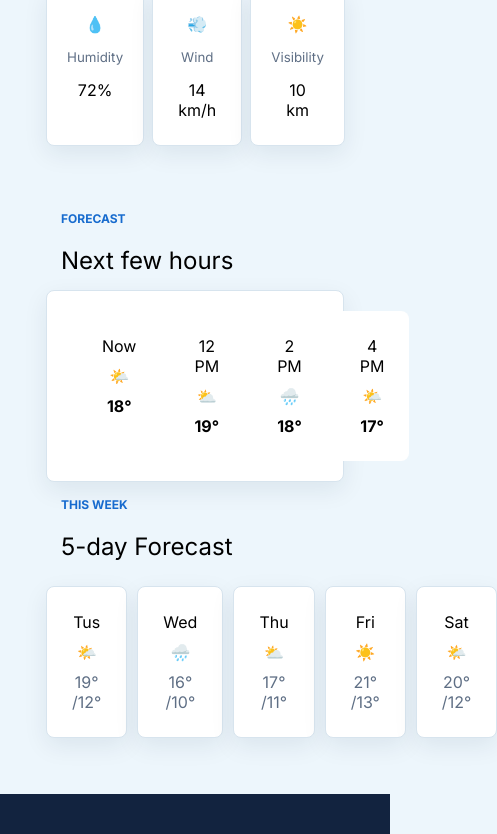
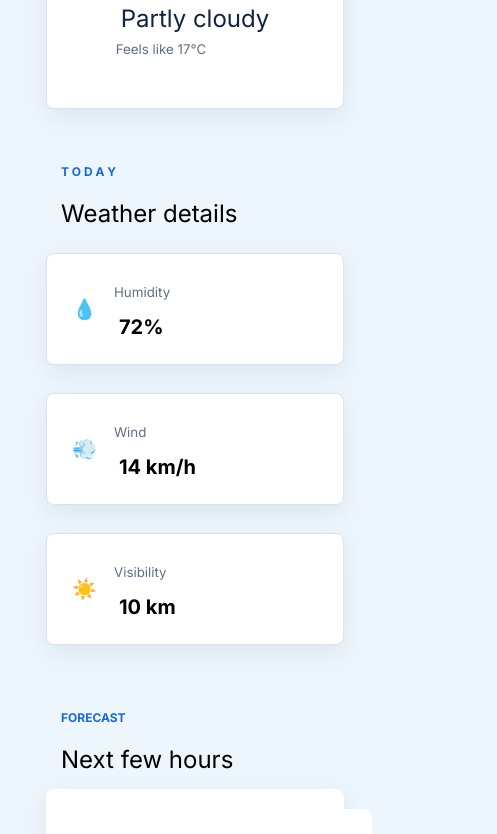
Before and after one commit to sondosalrahbi-prog/practice8.1, a plain HTML site: page index.html in a window 390 px wide. Shown: the part 684-1518 px from the top of the page, 497 px wide, since content can reach past the window. Drawn offline with Linux system fonts and the light colour scheme.

Commit message:
update-18nov

```diff
--- a/index.html
+++ b/index.html
@@ -4,7 +4,7 @@
 <head>
     <meta charset="UTF-8">
     <meta name="viewport" content="width=device-width, initial-scale=1.0">
-    <title>Document</title>
+    <title>Sondos's Weather App</title>
 
 
     <link rel="stylesheet" href="reset.css">
@@ -62,22 +62,30 @@
                 <p class="text">T O D A Y</p>
                 <p class="text-wd">Weather details</p>
             </div>
-            <div class="cards">
-                <div class="card">
+            <div class="cards ">
+                <div class="card details">
+
                     <p>💧</p>
+                    <div>
                         <small>Humidity</small>
                         <p>72%</p>
                     </div>
-                <div class="card">
+                </div>
+                <div class="card details">
                     <p>💨</p>
+                    <div>
+
+
                         <small>Wind</small>
                         <p>14 km/h</p>
                     </div>
-                <div class="card">
+                </div>
+                <div class="card details">
                     <p>☀️</p>
-
+                    <div>
                         <small>Visibility</small>
                         <p>10 km</p>
+                    </div>
                 </div>
             </div>
         </section>
@@ -89,7 +97,7 @@
                 <p class="text-wd">Next few hours</p>
             </div>
             <div class="card-next">
-                <div class="cards">
+                <div class="cards card-next-details ">
                     <div class="card next-details">
                         <p>Now</p>
                         <p>🌤️</p>
@@ -122,27 +130,27 @@
             </div>
 
             <div class="this-week">
-                <div class="card">
+                <div class="card card-week">
                     <p>Tus</p>
                     <p>🌤️</p>
                     <p class="week-p">19° /12° </p>
                 </div>
-                <div class="card">
+                <div class="card card-week">
                     <p>Wed</p>
                     <p>🌧️</p>
                     <p class="week-p">16° /10° </p>
                 </div>
-                <div class="card">
+                <div class="card card-week">
                     <p>Thu</p>
                     <p>⛅</p>
                     <p class="week-p">17° /11° </p>
                 </div>
-                <div class="card">
+                <div class="card card-week">
                     <p>Fri</p>
                     <p>☀️</p>
                     <p class="week-p">21° /13° </p>
                 </div>
-                <div class="card">
+                <div class="card card-week">
                     <p>Sat</p>
                     <p>🌤️</p>
                     <p class="week-p">20° /12° </p>
--- a/style.css
+++ b/style.css
@@ -20,6 +20,7 @@ body {
     border: 1px solid #D7E4EE;
     background-color: var(--white);
     flex-grow: 1;
+
     gap: 16px;
 }
 
@@ -130,18 +131,22 @@ main {
     align-items: center;
 
 }
+
 .text-currnt {
     color: var(--flashbleu);
     font-size: 12px;
     font-weight: bold;
 }
+
 .text-city {
     font-size: 40px;
 }
+
 .line {
     padding: 10px;
     border-bottom: 1px solid #D7E4EE;
 }
+
 small {
     color: #5F6F85;
 }
@@ -176,12 +181,19 @@ small {
     gap: 8px;
     width: 100%;
 }
+.card.details p{
+    font-size: 20px;
+    font-weight: bold;
+
+}
+
 
 .card {
     transition: transform .5s, box-shadow .5s;
 }
 
 .card {
+    display: flex;
     margin: 10px 0;
     padding: 20px;
     width: 100%;
@@ -189,7 +201,12 @@ small {
     border-radius: 8px;
     background-color: var(--white);
     box-shadow: 0px 8px 24px 0px #12233F14;
-    text-align: center;
+    align-items: center;
+    box-sizing: border-box;
+}
+.card-next-details{
+    display: grid;
+    grid-template-columns: 1fr 1fr 1fr 1fr;
 }
 
 .text {
@@ -217,7 +234,6 @@ small {
 
 .card-next {
     background-color: var(--white);
-    border: 1px solid #D7E4EE;
     border-radius: 8px;
     display: flex;
     justify-content: space-between;
@@ -236,7 +252,9 @@ small {
     font-weight: bold;
 }
 
-.card.next-details {
+.next-details {
+
+
     border: none;
     box-shadow: none;
 }
@@ -267,3 +285,76 @@ p {
     color: var(--white);
     padding: 40px;
 }
+
+
+@media screen and (max-width:700px) {
+
+    .header {
+        flex-wrap: wrap;
+    }
+
+    form {
+        width: 100%;
+        order: 1;
+
+    }
+
+    .input {
+        max-width: unset;
+    }
+
+
+    .Ctop,
+    .Cbottom {
+        flex-wrap: wrap;
+        order: 1;
+        justify-content: center;
+
+    }
+
+    .Weather-img {
+        font-size: 45px;
+    }
+
+    .cards {
+        flex-direction: column;
+        max-width: 100%;
+
+    }
+
+    .card-next {
+        flex-direction: column;
+        max-width: 100%;
+
+
+    }
+
+    .card.details {
+        flex-direction: row;
+        align-items: center;
+        gap: 12px;
+
+    }
+
+    .this-week {
+        flex-direction: column;
+        justify-content: center;
+
+
+    }
+    .next-details{
+        justify-content: space-between;
+    }
+    .card-week{
+        justify-content: space-between;
+
+    }
+    .card-next-details{
+        display: grid;
+        grid-template-columns: 1fr 1fr;
+
+    }
+    .footer{
+        flex-direction: column;
+    }
+}
```
Lines whose indentation alone changed are shown as unchanged.
